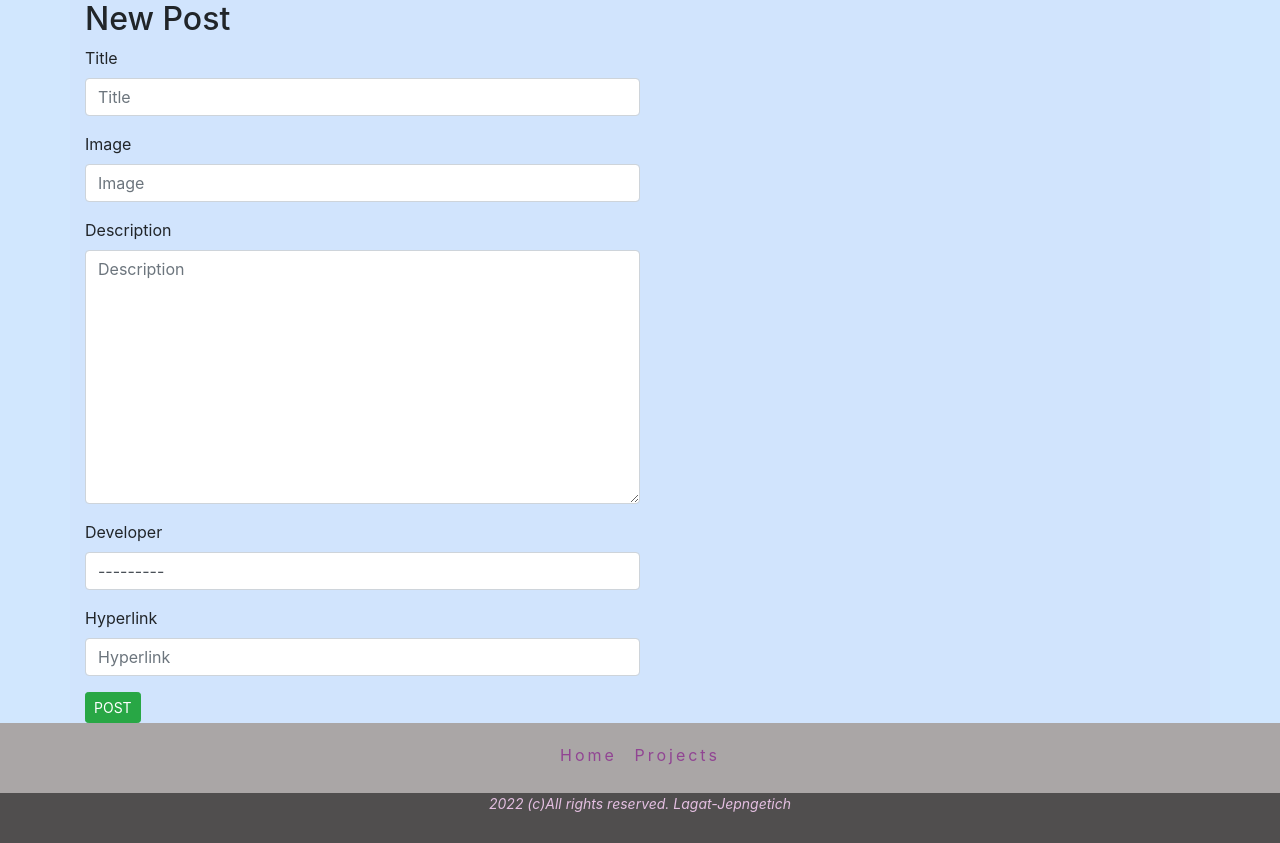
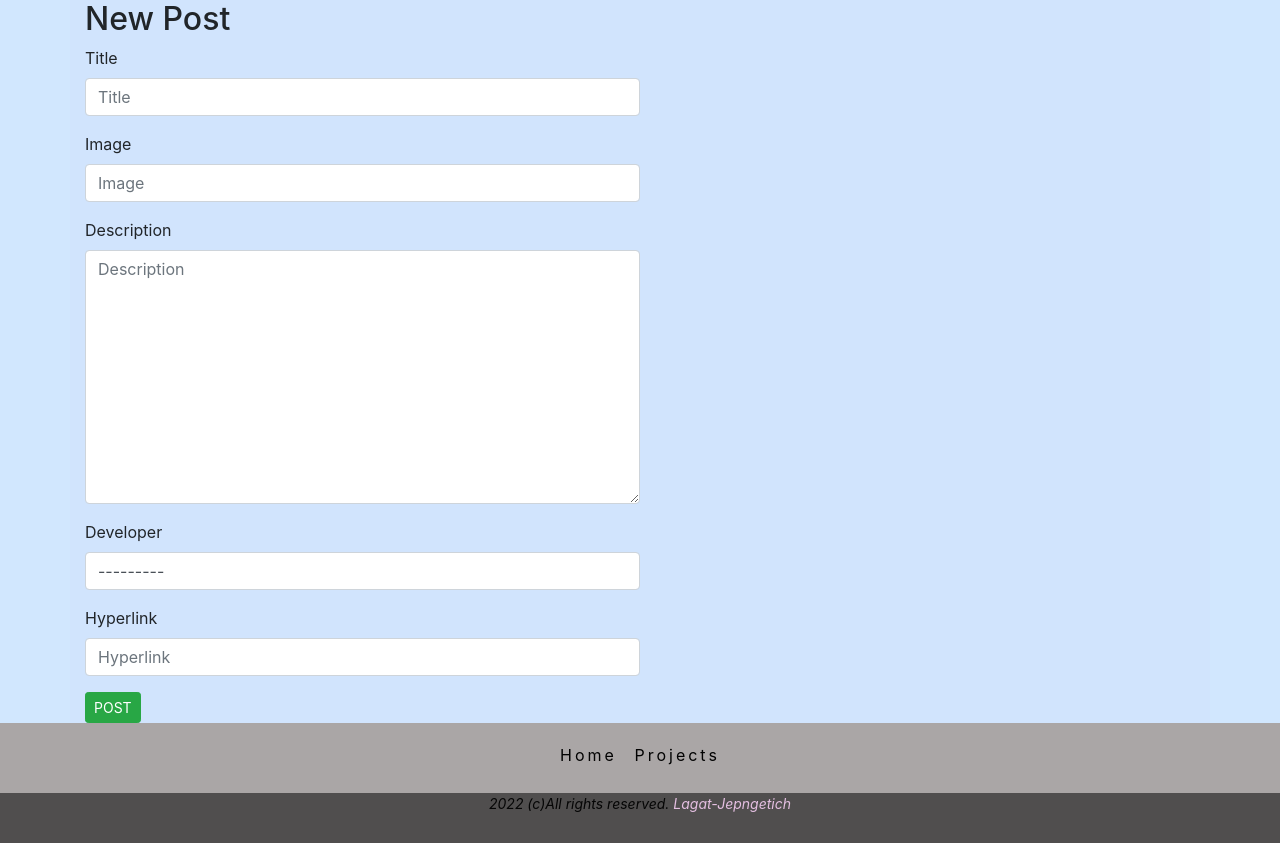
Before and after one commit to Lagat-Collete/Awards, a Django app: page /post/ in a window 1280 px wide. Shown: the part 134-977 px from the top of the page. Run offline with Django 3.2, Linux system fonts and the light colour scheme; the visitor is signed in with stand-in values (Sample User, id 1); data comes from the database, SQL or seed files in the repository; parts of the project's set-up code (start-up, migrations or seed data) failed here and were passed over; some libraries are stand-ins or nearby versions; some web fonts are replaced.

Commit message:
change font color of the footer

```diff
--- a/Award/templates/footer.html
+++ b/Award/templates/footer.html
@@ -1,11 +1,11 @@
 <!-- Footer -->
 
 <div class="foot" style="color: #E4BFE1;">
-  <a style="color: #914593;" href="">Home</a>
-  <a style="color: #914593;" href="#project">Projects</a>
+  <a style="color: #030303;" href="">Home</a>
+  <a style="color: #020202;" href="#project">Projects</a>
 </div>
 <div class="footer">
-  <p style="color: #E4BFE1;">2022 (c)All rights reserved. <span><a href="#" style="color: #E4BFE1 ;"> Lagat-Jepngetich</a></span></p>
+  <p style="color: #050505;">2022 (c)All rights reserved. <span><a href="#" style="color: #E4BFE1 ;"> Lagat-Jepngetich</a></span></p>
 
 </div>
 
```
